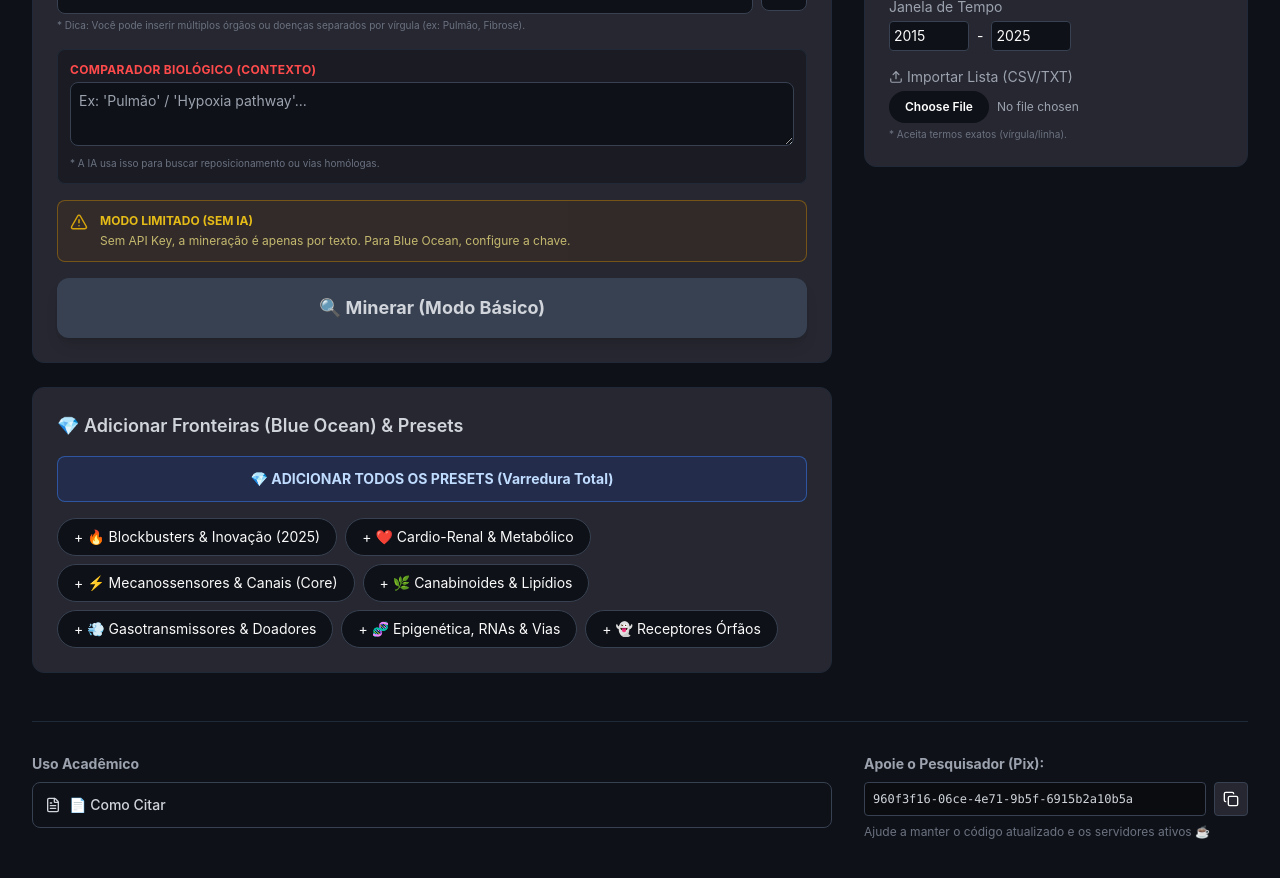
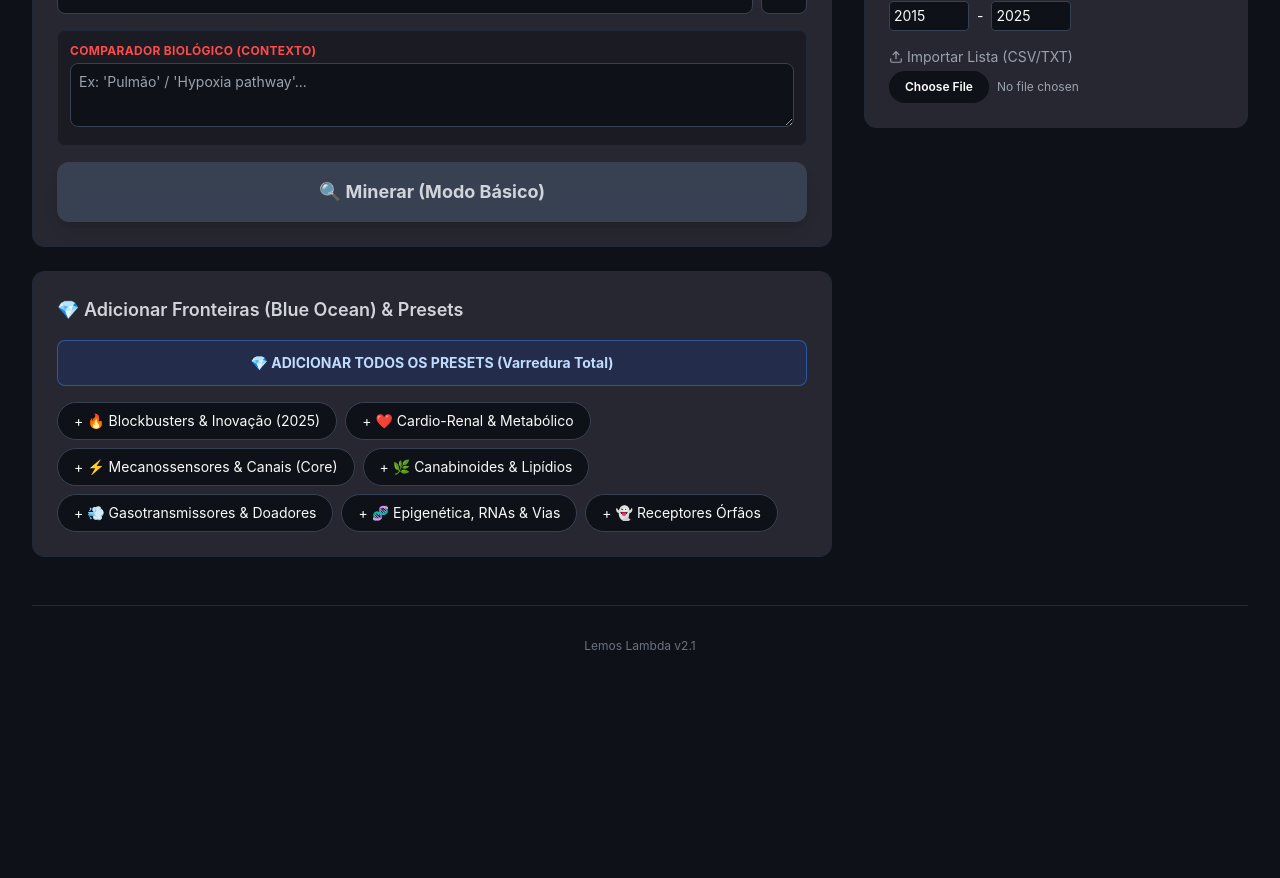
Before and after one commit to guilhermmelemos-pharm/pesquisa-bexiga, a React (Vite) app: page / in a window 1280 px wide. Shown: the part 640-1518 px from the top of the page. After the commit the page ends 1342 px from the top, so only its background shows below. Built offline with nearby package versions, Linux system fonts and the light colour scheme.

Commit message:
Update HomeView.tsx

```diff
--- a/components/HomeView.tsx
+++ b/components/HomeView.tsx
@@ -3,7 +3,7 @@ import {
   FlaskConical, Trash2, Settings, Key, Play, FileText, AlertTriangle,
   Sparkles, ShieldCheck, Pill, Dna, Upload, Copy, Check, Loader2
 } from 'lucide-react';
-import { TEXTS, PRESETS_FRONTEIRA } from '../constants';
+import { PRESETS_FRONTEIRA } from '../constants';
 import Radar from './Radar';
 import { AppState, Language, MiningStrategy } from '../types';
 
@@ -11,7 +11,8 @@ interface HomeViewProps {
   state: AppState;
   t: any;
   updateState: (updates: Partial<AppState>) => void;
-  isLoading: boolean;
+  isMining: boolean;      // NOVO
+  isAnalyzing: boolean;   // NOVO
   progress: number;
   handleDeepMine: () => void;
   executeAnalysis: () => void;
@@ -23,7 +24,7 @@ interface HomeViewProps {
 }
 
 const HomeView: React.FC<HomeViewProps> = ({
-  state, t, updateState, isLoading, progress,
+  state, t, updateState, isMining, isAnalyzing, progress,
   handleDeepMine, executeAnalysis, handlePresetAdd,
   handleAddAllPresets, handleFileUpload, setLang, lang
 }) => {
@@ -36,7 +37,7 @@ const HomeView: React.FC<HomeViewProps> = ({
       const reader = new FileReader();
       reader.onload = (ev) => {
         const count = handleFileUpload(ev.target?.result as string);
-        alert(`Success! ${count} items imported.`);
+        alert(`Lista carregada! ${count} itens importados.`);
       };
       reader.readAsText(file);
     }
@@ -56,21 +57,15 @@ const HomeView: React.FC<HomeViewProps> = ({
     <button
       onClick={() => updateState({ miningStrategy: id })}
       title={desc}
+      disabled={isMining}
       className={`relative p-2 rounded-lg border text-xs font-bold flex flex-col items-center justify-center gap-1 transition-all h-20 group
         ${state.miningStrategy === id
           ? `bg-opacity-10 border-opacity-100 ${colorClass} bg-white ring-1 ring-offset-0 ring-white/20`
           : 'bg-lemos-dark border-gray-700 text-gray-500 hover:border-gray-500 hover:bg-gray-800'
-        }`}
+        } ${isMining ? 'opacity-50 cursor-not-allowed' : ''}`}
     >
       <Icon size={22} className={`mb-1 transition-transform group-hover:scale-110 ${state.miningStrategy === id ? '' : 'opacity-60'}`} />
       <span className={`text-[10px] uppercase tracking-wide ${state.miningStrategy === id ? 'text-white' : ''}`}>{label}</span>
-
-      {state.miningStrategy === id && (
-        <span className="absolute -top-1 -right-1 flex h-3 w-3">
-          <span className={`animate-ping absolute inline-flex h-full w-full rounded-full opacity-75 ${colorClass.split(' ')[0].replace('border', 'bg')}`}></span>
-          <span className={`relative inline-flex rounded-full h-3 w-3 ${colorClass.split(' ')[0].replace('border', 'bg')}`}></span>
-        </span>
-      )}
     </button>
   );
 
@@ -124,11 +119,10 @@ const HomeView: React.FC<HomeViewProps> = ({
                     onChange={(e) => updateState({ target: e.target.value })}
                     placeholder={t.holder_alvo}
                   />
-                  <p className="text-[10px] text-gray-500 mt-1">{t.helper_alvo}</p>
                 </div>
                 <button
                   onClick={() => updateState({ target: '' })}
-                  className="p-3 bg-lemos-dark border border-gray-700 rounded-lg hover:text-lemos-red h-[50px] mb-[22px]"
+                  className="p-3 bg-lemos-dark border border-gray-700 rounded-lg hover:text-lemos-red h-[50px]"
                 >
                   <Trash2 size={20} />
                 </button>
@@ -143,32 +137,16 @@ const HomeView: React.FC<HomeViewProps> = ({
                    </div>
                    <div className="grid grid-cols-4 gap-3">
                      <StrategyButton
-                       id="conservative"
-                       icon={ShieldCheck}
-                       label={t.strat_clean}
-                       desc={t.desc_clean}
-                       colorClass="border-green-500 text-green-400"
+                       id="conservative" icon={ShieldCheck} label={t.strat_clean} desc={t.desc_clean} colorClass="border-green-500 text-green-400"
                      />
                      <StrategyButton
-                       id="repurposing"
-                       icon={Pill}
-                       label={t.strat_repurpose}
-                       desc={t.desc_repurpose}
-                       colorClass="border-orange-500 text-orange-400"
+                       id="repurposing" icon={Pill} label={t.strat_repurpose} desc={t.desc_repurpose} colorClass="border-orange-500 text-orange-400"
                      />
                      <StrategyButton
-                       id="mechanism"
-                       icon={Dna}
-                       label={t.strat_mechanism}
-                       desc={t.desc_mechanism}
-                       colorClass="border-purple-500 text-purple-400"
+                       id="mechanism" icon={Dna} label={t.strat_mechanism} desc={t.desc_mechanism} colorClass="border-purple-500 text-purple-400"
                      />
                      <StrategyButton
-                       id="blue_ocean"
-                       icon={Sparkles}
-                       label={t.strat_blue_ocean}
-                       desc={t.desc_blue_ocean}
-                       colorClass="border-blue-500 text-blue-400"
+                       id="blue_ocean" icon={Sparkles} label={t.strat_blue_ocean} desc={t.desc_blue_ocean} colorClass="border-blue-500 text-blue-400"
                      />
                    </div>
                 </div>
@@ -184,28 +162,11 @@ const HomeView: React.FC<HomeViewProps> = ({
                    className="w-full bg-lemos-dark border border-gray-700 rounded-lg p-2 text-sm h-16 focus:border-lemos-red focus:outline-none"
                    placeholder="Ex: 'Pulmão' / 'Hypoxia pathway'..."
                  />
-                 <p className="text-[10px] text-gray-500 mt-1">
-                   {t.lbl_contexto_help}
-                 </p>
               </div>
 
-              {/* Warning about Missing API Key */}
-              {!state.apiKey && state.useAI && (
-                <div className="bg-yellow-900/20 border border-yellow-600/50 p-3 rounded-lg flex gap-3 items-start animate-pulse">
-                  <AlertTriangle className="text-yellow-500 shrink-0" size={18} />
-                  <div>
-                    <h4 className="text-yellow-400 text-xs font-bold uppercase">{t.warn_no_key_tit}</h4>
-                    <p className="text-yellow-200/80 text-xs mt-1">
-                      {t.warn_no_key_desc}
-                    </p>
-                  </div>
-                </div>
-              )}
-
-              {/* MINING BUTTON / PROGRESS BAR AREA */}
+              {/* MINING BUTTON (Controlado APENAS por isMining) */}
               <div className="relative">
-                {isLoading ? (
-                  /* ESTADO DE CARREGAMENTO (Barra de Progresso) */
+                {isMining ? (
                   <div className="w-full bg-lemos-dark border border-blue-500/30 rounded-xl p-4 shadow-lg shadow-blue-900/10">
                     <div className="flex items-center justify-between mb-2">
                       <span className="text-xs font-bold text-blue-400 uppercase tracking-widest flex items-center gap-2">
@@ -213,33 +174,24 @@ const HomeView: React.FC<HomeViewProps> = ({
                         Neuro-Mining
                       </span>
                       <span className="text-xs text-blue-300 font-mono animate-pulse">
-                        Gemini 2.0 Thinking...
+                        Gemini Thinking...
                       </span>
                     </div>
-
-                    {/* A Barra Animada */}
                     <div className="w-full h-2 bg-gray-800 rounded-full overflow-hidden relative">
                       <div className="absolute top-0 left-0 h-full bg-blue-500 w-1/3 animate-[slide_1.5s_ease-in-out_infinite]"></div>
                     </div>
-
-                    <p className="text-[10px] text-gray-500 mt-2 font-mono text-center">
-                      Cruzando dados de "{state.target}" com literatura recente...
-                    </p>
                   </div>
                 ) : (
-                  /* ESTADO NORMAL (Botão) */
                   <button
                     onClick={handleDeepMine}
-                    disabled={isLoading}
+                    disabled={isMining || isAnalyzing} // Desabilita se QUALQUER coisa estiver rodando
                     className={`w-full font-bold py-4 rounded-xl text-lg shadow-lg transition-all flex items-center justify-center gap-2 relative overflow-hidden group
                       ${!state.apiKey
                         ? 'bg-gray-700 text-gray-300 hover:bg-gray-600'
                         : 'bg-lemos-red hover:bg-red-600 text-white shadow-red-900/20'
                       }`}
                   >
-                    <div className="absolute inset-0 bg-white/10 translate-y-full group-hover:translate-y-0 transition-transform duration-300"></div>
-
-                    {state.apiKey
+                     {state.apiKey
                       ? `${t.btn_run_prefix} ${t[`strat_${state.miningStrategy}`] || state.miningStrategy.toUpperCase()}`
                       : "🔍 Minerar (Modo Básico)"
                     }
@@ -292,10 +244,7 @@ const HomeView: React.FC<HomeViewProps> = ({
                   onChange={(e) => updateState({ apiKey: e.target.value })}
                   placeholder={t.placeholder_key}
                 />
-                <div className="mt-1 text-xs text-gray-500">
-                  <a href="https://aistudio.google.com/app/apikey" target="_blank" rel="noreferrer" className="underline hover:text-lemos-red">{t.link_key}</a>
-                </div>
-                <div className="mt-3 flex items-center gap-2">
+                 <div className="mt-3 flex items-center gap-2">
                   <input
                     type="checkbox"
                     id="aiToggle"
@@ -312,19 +261,9 @@ const HomeView: React.FC<HomeViewProps> = ({
               <div>
                  <label className="block text-sm text-gray-400 mb-1">{t.slider_tempo}</label>
                  <div className="flex items-center gap-2 text-sm">
-                    <input
-                      type="number"
-                      value={state.yearStart}
-                      onChange={(e) => updateState({ yearStart: parseInt(e.target.value) })}
-                      className="w-20 bg-lemos-dark border border-gray-700 rounded p-1"
-                    />
+                    <input type="number" value={state.yearStart} onChange={(e) => updateState({ yearStart: parseInt(e.target.value) })} className="w-20 bg-lemos-dark border border-gray-700 rounded p-1"/>
                     <span>-</span>
-                    <input
-                      type="number"
-                      value={state.yearEnd}
-                      onChange={(e) => updateState({ yearEnd: parseInt(e.target.value) })}
-                      className="w-20 bg-lemos-dark border border-gray-700 rounded p-1"
-                    />
+                    <input type="number" value={state.yearEnd} onChange={(e) => updateState({ yearEnd: parseInt(e.target.value) })} className="w-20 bg-lemos-dark border border-gray-700 rounded p-1"/>
                  </div>
               </div>
 
@@ -338,14 +277,11 @@ const HomeView: React.FC<HomeViewProps> = ({
                   onChange={onFileChange}
                   className="w-full text-xs text-gray-400 file:mr-2 file:py-2 file:px-4 file:rounded-full file:border-0 file:text-xs file:font-semibold file:bg-lemos-dark file:text-white hover:file:bg-gray-700"
                  />
-                 <p className="text-[10px] text-gray-500 mt-1">
-                    {t.upload_helper}
-                 </p>
               </div>
             </div>
           </div>
 
-          {/* List Preview */}
+          {/* List Preview & EXECUTE BUTTON */}
           {state.targetList && (
             <div className="bg-lemos-dark p-4 rounded-xl border border-gray-800">
                <div className="flex justify-between items-center mb-2">
@@ -356,14 +292,15 @@ const HomeView: React.FC<HomeViewProps> = ({
                  className="w-full bg-transparent text-xs font-mono text-gray-300 h-24 focus:outline-none resize-none border border-transparent focus:border-gray-700 rounded p-1"
                  value={state.targetList}
                  onChange={(e) => updateState({ targetList: e.target.value })}
-                 placeholder="Digite ou edite seus alvos aqui..."
                />
+
+               {/* BOTÃO EXECUTAR (Controlado por isAnalyzing) */}
                <button
                  onClick={executeAnalysis}
-                 disabled={isLoading}
-                 className="mt-2 w-full bg-blue-600 hover:bg-blue-500 text-white font-bold py-3 rounded-lg flex items-center justify-center gap-2"
+                 disabled={isAnalyzing || isMining}
+                 className={`mt-2 w-full font-bold py-3 rounded-lg flex items-center justify-center gap-2 ${isAnalyzing ? 'bg-gray-700 cursor-wait' : 'bg-blue-600 hover:bg-blue-500 text-white'}`}
                >
-                 {isLoading ? (
+                 {isAnalyzing ? (
                    <span>{t.titulo_processando} {Math.round(progress)}%</span>
                  ) : (
                    <>
@@ -372,6 +309,7 @@ const HomeView: React.FC<HomeViewProps> = ({
                    </>
                  )}
                </button>
+
                <div className="mt-2 text-center">
                   <button onClick={() => updateState({ targetList: '' })} className="text-xs text-red-400 hover:text-red-300">
                      {t.btn_limpar}
@@ -382,40 +320,9 @@ const HomeView: React.FC<HomeViewProps> = ({
         </div>
       </div>
 
-      {/* FOOTER */}
+      {/* Footer (Mantido simples) */}
       <footer className="mt-12 border-t border-gray-800 pt-8 pb-4">
-        <div className="grid grid-cols-1 md:grid-cols-3 gap-8">
-          <div className="md:col-span-2">
-             <h4 className="text-sm font-bold text-gray-400 mb-2">{t.footer_citar}</h4>
-             <details className="bg-lemos-dark border border-gray-700 rounded-lg p-3 group">
-                <summary className="text-sm cursor-pointer font-medium hover:text-lemos-red flex items-center gap-2 text-gray-300">
-                   <FileText size={16} />
-                   {t.citar_titulo}
-                </summary>
-                <div className="mt-3 bg-black/30 p-2 rounded text-xs font-mono text-gray-300 break-all border border-gray-800 select-all">
-                   {t.citar_texto}
-                </div>
-             </details>
-          </div>
-          <div>
-             <h4 className="text-sm font-bold text-gray-400 mb-2">{t.apoio_titulo}</h4>
-             <div className="flex gap-2">
-                <input
-                  readOnly
-                  value={t.pix_key}
-                  className="bg-black/30 border border-gray-700 text-xs text-gray-300 p-2 rounded flex-1 focus:outline-none font-mono"
-                />
-                <button
-                  onClick={copyPix}
-                  className="bg-lemos-card hover:bg-gray-700 border border-gray-700 text-white p-2 rounded transition-colors"
-                  title={t.btn_copy}
-                >
-                  {copied ? <Check size={16} className="text-green-500" /> : <Copy size={16} />}
-                </button>
-             </div>
-             <p className="text-xs text-gray-500 mt-2">{t.apoio_desc}</p>
-          </div>
-        </div>
+        <p className="text-xs text-gray-500 text-center">Lemos Lambda v2.1</p>
       </footer>
     </div>
   );
```
